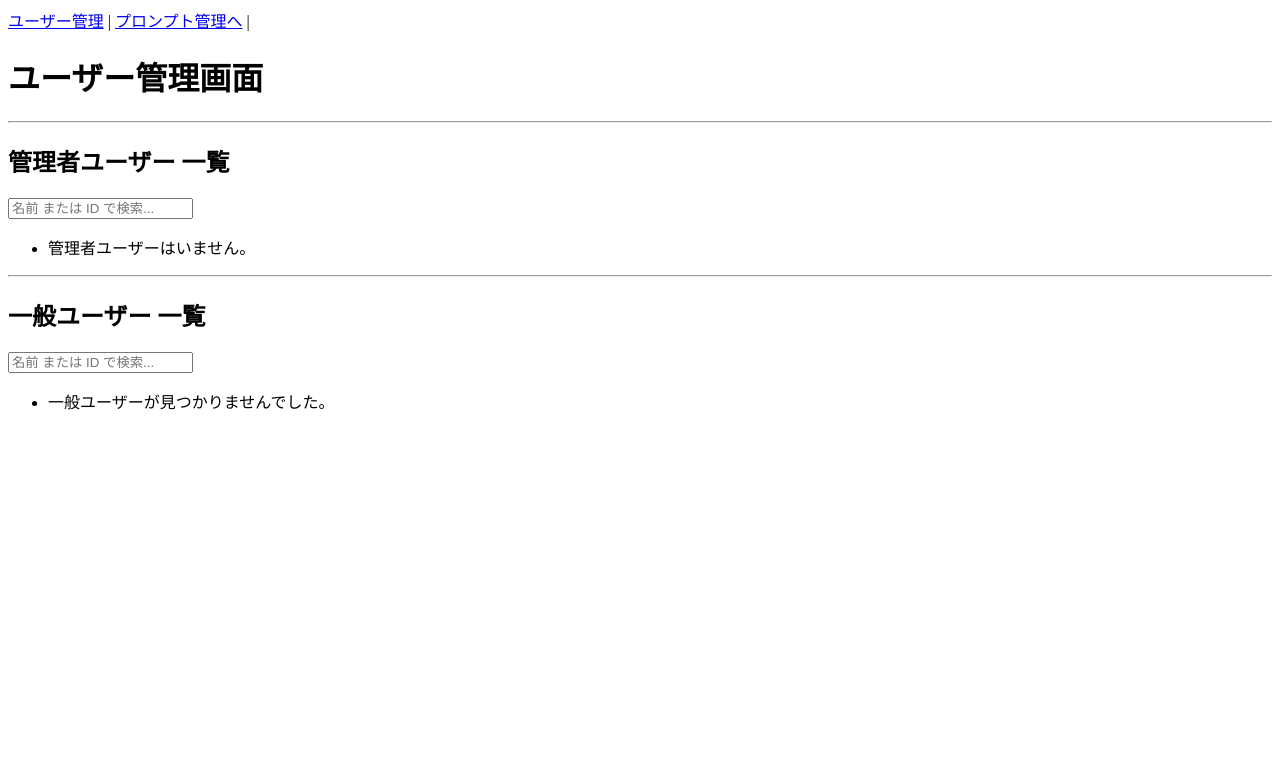
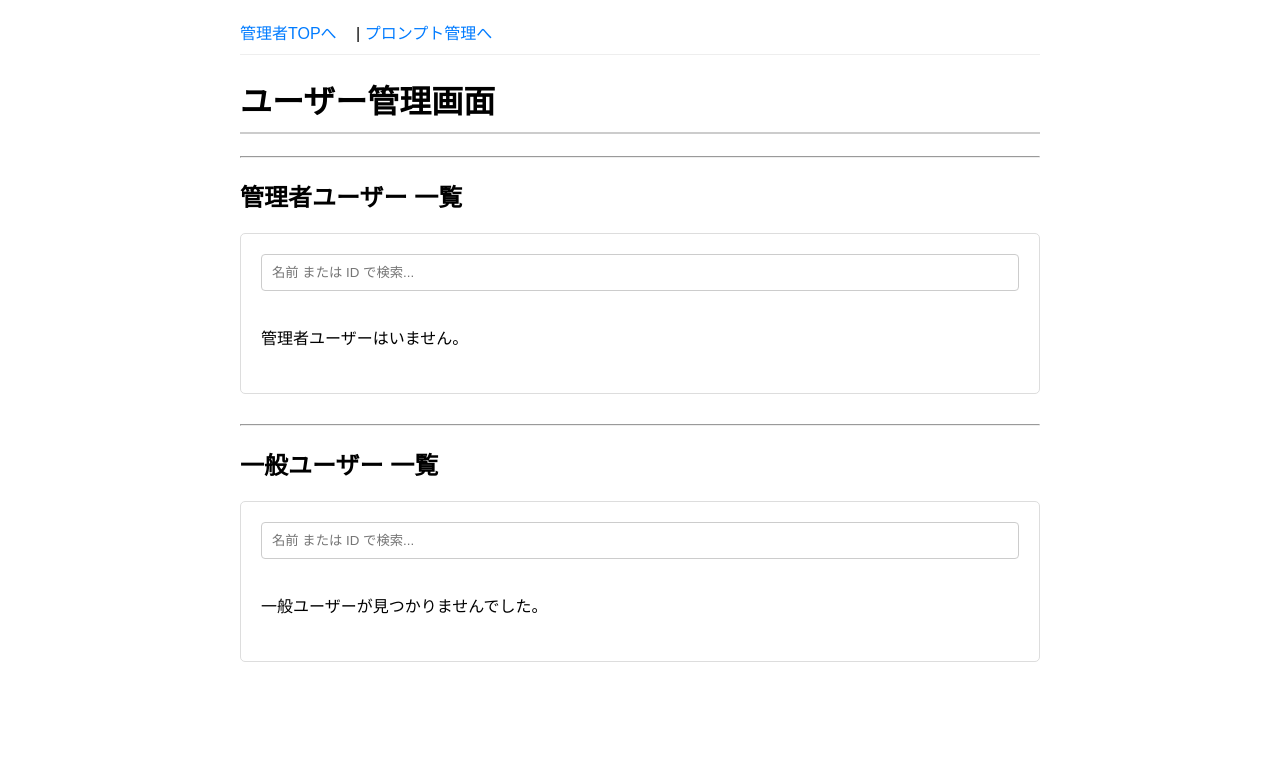
Before and after one commit to aespakari7/Shuplify, a Django app: page /admin/users/ in a window 1280 px wide. Shown: the top 783 px of the page. Run offline with Django 5.2, Linux system fonts and the light colour scheme; data that the repository does not hold is empty.

Commit message:
管理者画面（ユーザー管理）

```diff
--- a/Admin/templates/Admin/admin_user.html
+++ b/Admin/templates/Admin/admin_user.html
@@ -1,35 +1,73 @@
+<!DOCTYPE html>
+<html lang="ja">
+<head>
+    <meta charset="UTF-8">
+    <title>ユーザー管理</title>
+    <style>
+        body { font-family: Arial, sans-serif; margin: 20px; }
+        .container { max-width: 800px; margin: 0 auto; }
+        h1 { border-bottom: 2px solid #ccc; padding-bottom: 10px; }
+        /* ユーザーリスト用に form-section と同等のスタイルを適用 */
+        .list-section { margin-bottom: 30px; padding: 20px; border: 1px solid #ddd; border-radius: 5px; }
+
+        label { display: block; margin-bottom: 5px; font-weight: bold; }
+
+        /* 検索ボックスのスタイル */
+        input[type="text"] { width: 100%; padding: 10px; box-sizing: border-box; border: 1px solid #ccc; border-radius: 4px; margin-bottom: 10px; }
+
+        button { padding: 5px 10px; background-color: #dc3545; color: white; border: none; border-radius: 4px; cursor: pointer; margin-left: 10px; }
+        button:hover { background-color: #c82333; }
+        .clear { clear: both; }
+        .message-success { color: green; font-weight: bold; margin-bottom: 15px; }
+        .message-error { color: red; font-weight: bold; margin-bottom: 15px; }
+
+        nav a { margin-right: 15px; text-decoration: none; color: #007bff; }
+        nav { margin-bottom: 20px; padding-bottom: 10px; border-bottom: 1px solid #eee; }
+
+        /* リストのスタイル調整 */
+        ul { list-style: none; padding: 0; }
+        li { padding: 8px 0; border-bottom: 1px dotted #eee; display: flex; justify-content: space-between; align-items: center; }
+        li:last-child { border-bottom: none; }
+    </style>
+    </head>
+<body>
+    <div class="container">
+
         <nav>
-    <a href="{% url 'admin_users' %}">ユーザー管理</a> |
-    <a href="{% url 'admin_prompts' %}">プロンプト管理へ</a> |
+            <a href="{% url 'admin_top' %}">管理者TOPへ</a> |
+            <a href="{% url 'admin_prompts' %}">プロンプト管理へ</a>
         </nav>
 
-<h1>{{ message }}</h1>
+        <h1>ユーザー管理画面</h1>
 
         <hr>
+
         <h2>管理者ユーザー 一覧</h2>
-
+        <div class="list-section">
             <input type="text" id="adminSearch" onkeyup="filterUsers('adminSearch', 'adminList')" placeholder="名前 または ID で検索...">
 
             <ul id="adminList">
             {% for user in admin_users %}
                 <li data-name="{{ user.name|lower }}" data-id="{{ user.user_id }}">
-        管理者 {{ user.name }} (ID: {{ user.user_id }}) -
+                    <span>管理者 {{ user.name }} (ID: {{ user.user_id }})</span>
                     <span style="color: grey;">(削除不可)</span>
                 </li>
             {% empty %}
                 <li>管理者ユーザーはいません。</li>
             {% endfor %}
             </ul>
+        </div>
 
         <hr>
+
         <h2>一般ユーザー 一覧</h2>
-
+        <div class="list-section">
             <input type="text" id="generalSearch" onkeyup="filterUsers('generalSearch', 'generalList')" placeholder="名前 または ID で検索...">
 
             <ul id="generalList">
             {% for user in general_users %}
                 <li data-name="{{ user.name|lower }}" data-id="{{ user.user_id }}">
-        {{ user.name }} (ID: {{ user.user_id }}) -
+                    <span>{{ user.name }} (ID: {{ user.user_id }})</span>
 
                     <form method="post" action="{% url 'delete_user' %}" style="display:inline;">
                         {% csrf_token %}
@@ -41,6 +79,9 @@
                 <li>一般ユーザーが見つかりませんでした。</li>
             {% endfor %}
             </ul>
+        </div>
+
+    </div>
 
     <script>
         function filterUsers(inputId, listId) {
@@ -64,3 +105,5 @@
             }
         }
     </script>
+</body>
+</html>
```
Lines whose indentation alone changed are shown as unchanged.
